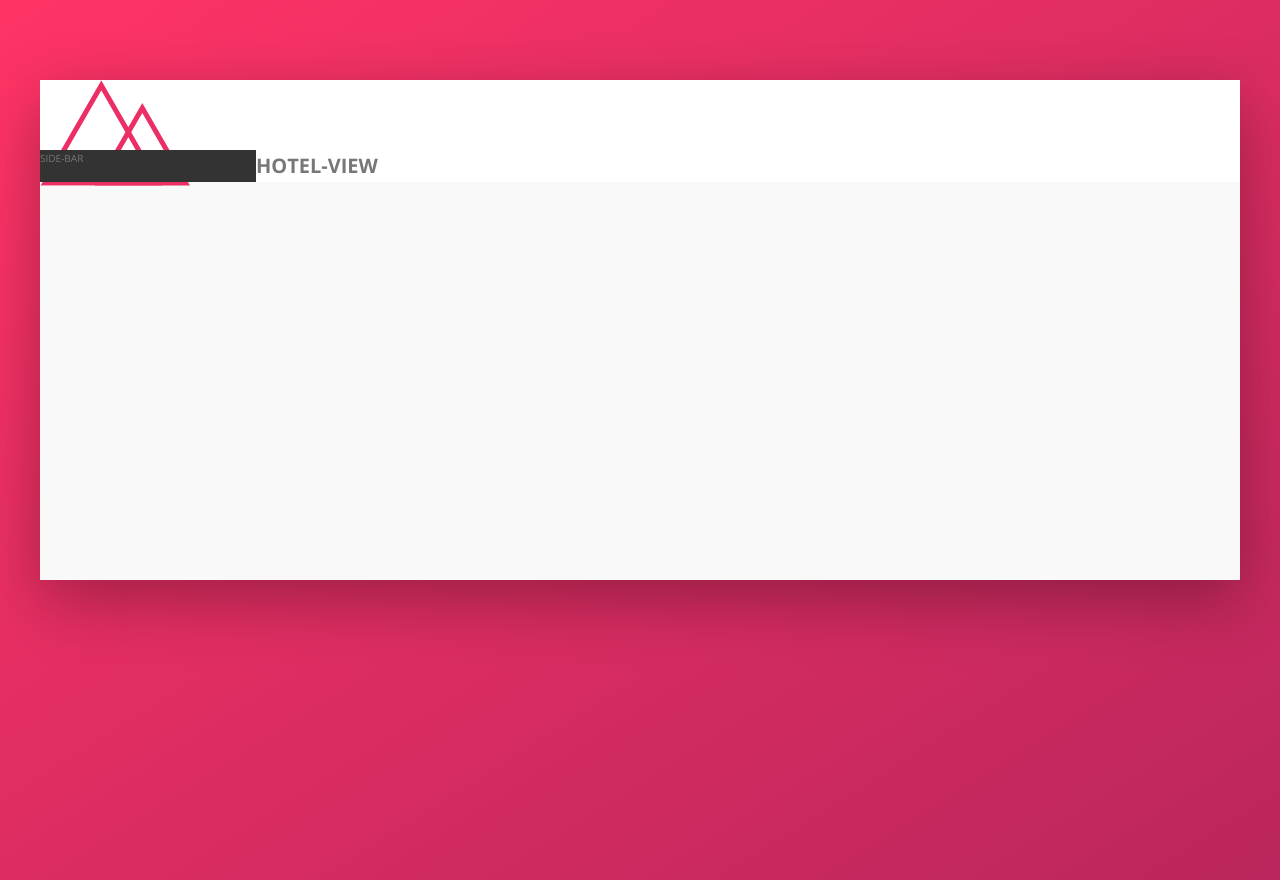
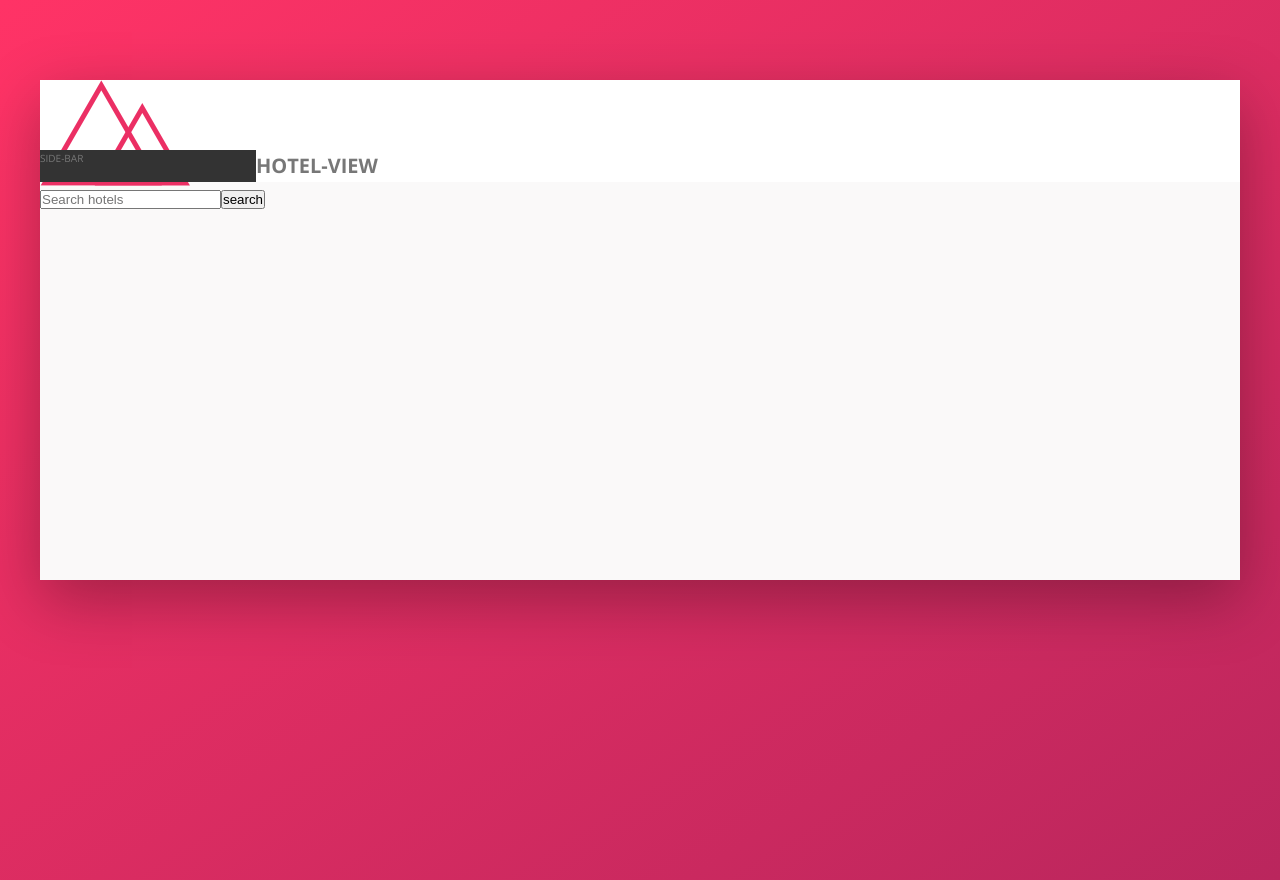
Before and after one commit to dario-piotrowicz/VueJS3-CSS_demo_Trillo_website_miniproject, a Vue app: page / in a window 1280 px wide. Built offline with nearby package versions, Linux system fonts and the light colour scheme.

Commit message:
added searchbar to the header component

```diff
--- a/src/components/Header.vue
+++ b/src/components/Header.vue
@@ -1,6 +1,12 @@
 <template>
   <header class="header">
     <img src="../assets/img/logo.png" alt="trillo logo" class="logo" />
+    <form action="#" class="search">
+      <input type="text" class="search__input" placeholder="Search hotels" />
+      <button class="search__button">
+        search
+      </button>
+    </form>
   </header>
 </template>
 
```
